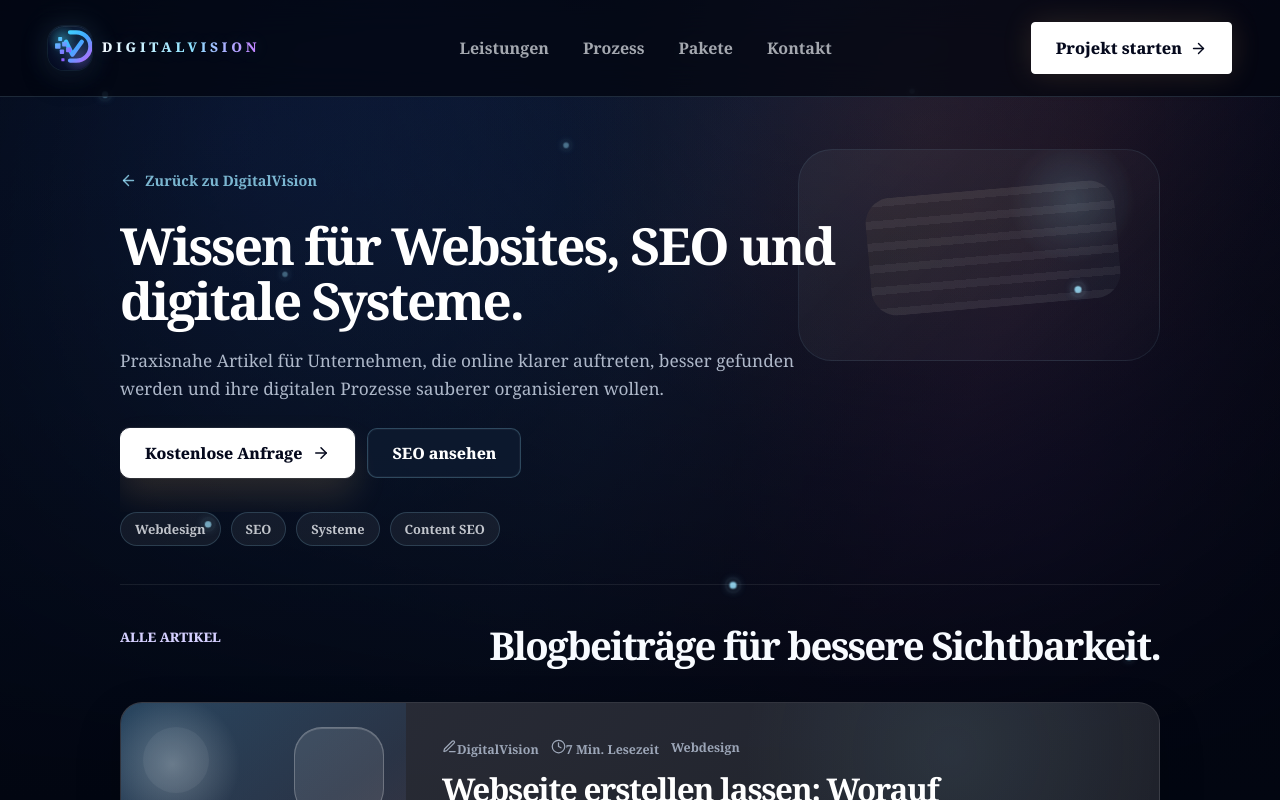
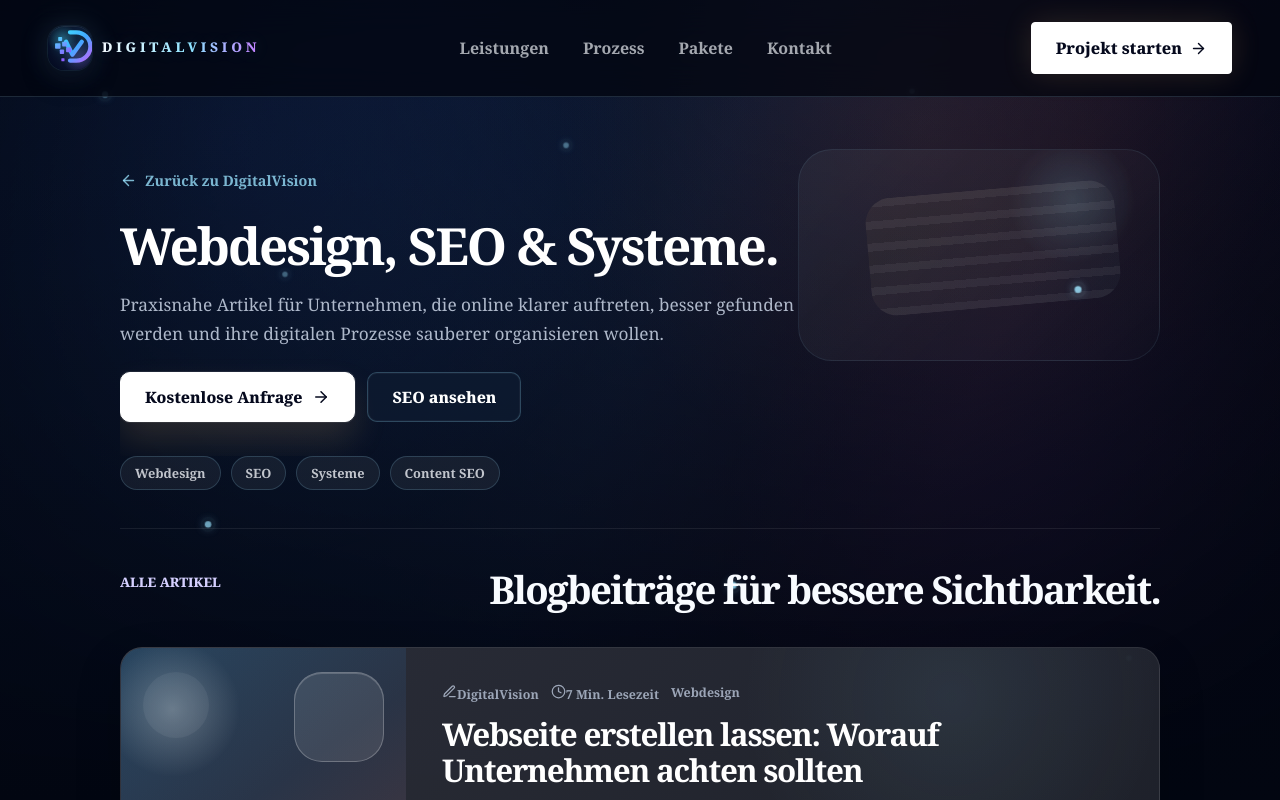
Before and after one commit to parmis2005/digitalvision, a Next.js app: page /blog in a window 1280 px wide. Shown: the top 800 px of the page. Built offline with nearby package versions, Linux system fonts and the light colour scheme.

Commit message:
Shorten blog hero title

```diff
--- a/app/blog/page.tsx
+++ b/app/blog/page.tsx
@@ -74,7 +74,7 @@ export default function BlogPage() {
             <ArrowLeft size={17} aria-hidden="true" />
             Zurück zu DigitalVision
           </Link>
-          <h1>Wissen für Websites, SEO und digitale Systeme.</h1>
+          <h1>Webdesign, SEO & Systeme.</h1>
           <p>
             Praxisnahe Artikel für Unternehmen, die online klarer auftreten,
             besser gefunden werden und ihre digitalen Prozesse sauberer
```
